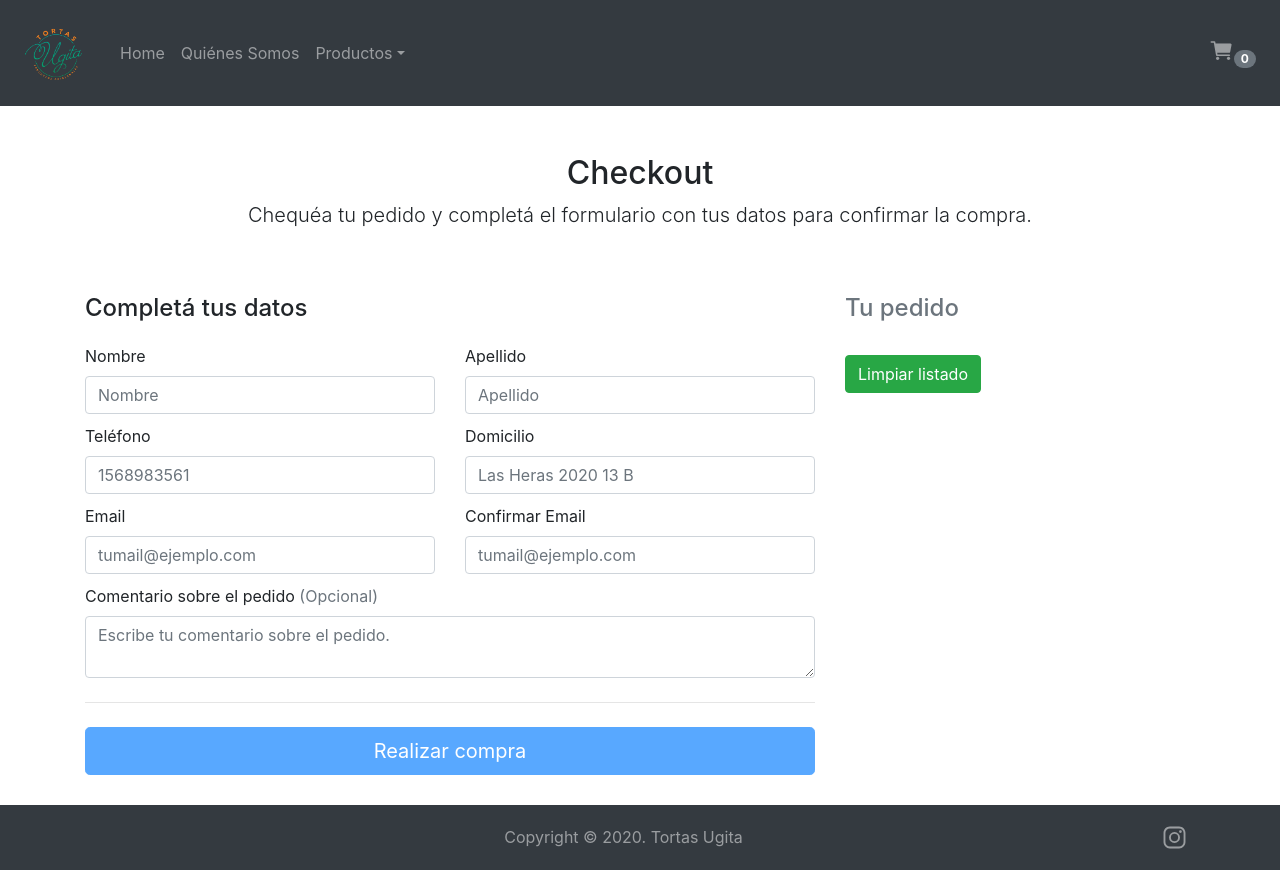
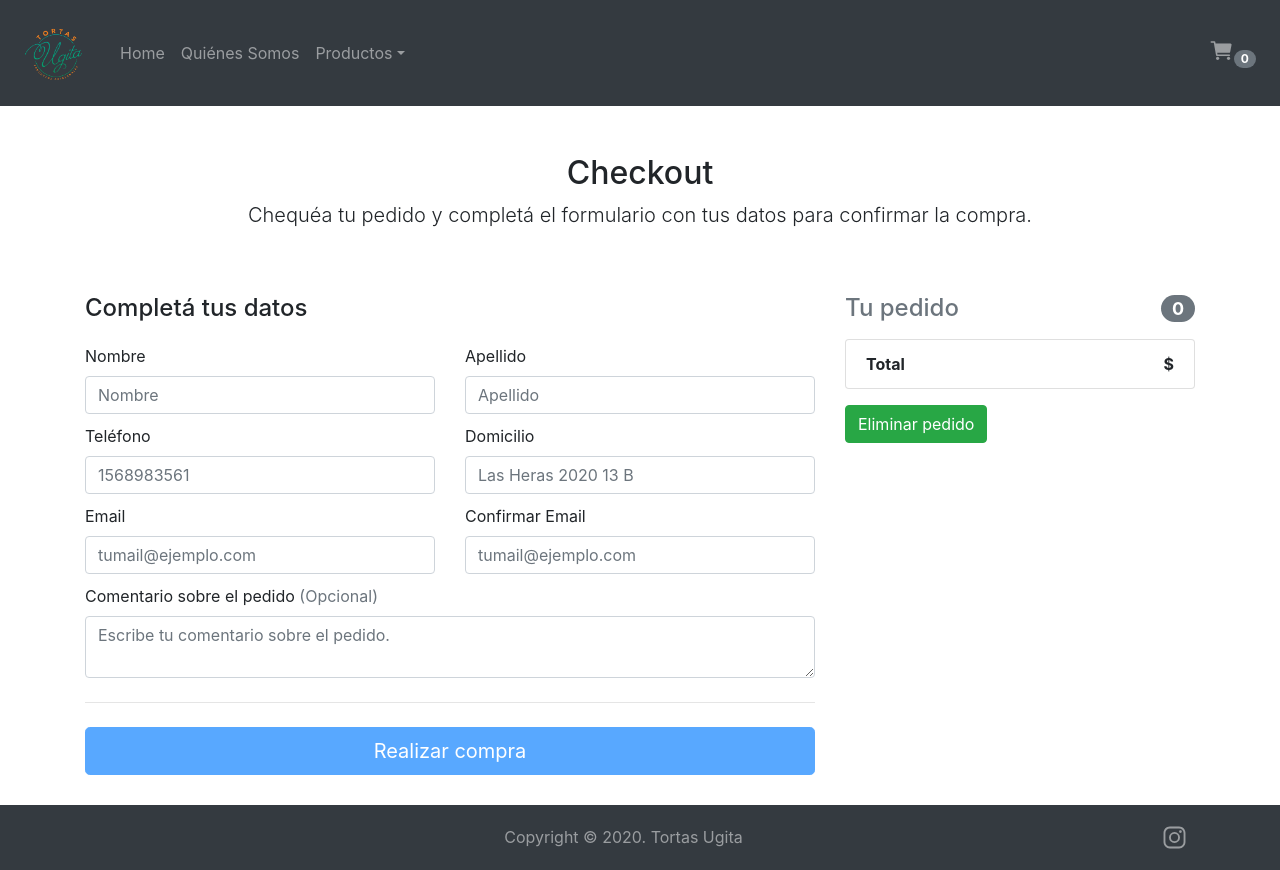
Before and after one commit to carloscrovara/ecommerce, a React (Create React App) app: page /cart in a window 1280 px wide. Built offline with nearby package versions, Linux system fonts and the light colour scheme.

Commit message:
Version 1.30 - Mejoras en el CounterCart con Context

```diff
--- a/src/components/CartBrief.js
+++ b/src/components/CartBrief.js
@@ -2,28 +2,31 @@ import React from 'react';
 import { useListContext } from '../context/CartContext';
 
 export default function CartBrief() {
-    const { list, cleanList } = useListContext();
+    const { list, cleanList, CounterCart } = useListContext();
 
     return (
         <>
             <div className="col-md-5 col-lg-4 order-md-last">
                 <h4 className="d-flex justify-content-between align-items-center mb-3">
                     <span className="text-muted">Tu pedido</span>
+                    <CounterCart />
                 </h4>
-
                 <ul className="list-group mb-3">
                     {list.map((i, idx) => (
-                    <li key={idx} className="list-group-item d-flex justify-content-between lh-sm">
-                        <div>
-                            <h6 id={i.id} className="my-0">{i.name}</h6>
-                    <small className="text-muted">Cantidad: {i.itemQuantity}</small>
-                        </div>
-                        <span className="text-muted">$ {i.price * i.itemQuantity}</span>
+                        <li key={i.id} className="list-group-item d-flex justify-content-between lh-sm">
+                            <div>
+                                <h6 className="my-0">{i.name}</h6>
+                                <small className="text-muted">Cantidad: {i.itemQuantity}</small>
+                            </div>
+                            <span className="text-muted">$ {i.price * i.itemQuantity}</span>
+                        </li>
+                    ))}
+                    <li className="list-group-item d-flex justify-content-between">
+                        <strong>Total</strong>
+                        <strong>$ </strong>
                     </li>
-                    ))}
                 </ul>
-                <button className="btn btn-success" onClick={cleanList}>Limpiar listado</button>
-
+                <button className="btn btn-success" style={{ marginBottom: '10px' }} onClick={cleanList}>Eliminar pedido</button>
             </div>
         </>
     )
--- a/src/components/CartIcon.js
+++ b/src/components/CartIcon.js
@@ -3,14 +3,15 @@ import { Link } from 'react-router-dom';
 import { useListContext } from '../context/CartContext';
 
 function CartIcon() {
-    const { quantity } = useListContext();
+    const { CounterCart } = useListContext();
+
     return (
         <>
             <ul className="navbar-nav mr-auto">
                 <li>
                     <Link className="nav-link" to={`/cart`}>
                         <ion-icon name="cart" style={{ fontSize: 25 }}></ion-icon>
-                        <span className="badge badge-secondary badge-pill">{quantity}</span>
+                        <CounterCart />
                     </Link>
                 </li>
             </ul>
--- a/src/components/ItemCount.js
+++ b/src/components/ItemCount.js
@@ -1,10 +1,8 @@
 import React from 'react';
 import { useListContext } from '../context/CartContext';
 
-function ItemCount({ onAdd}) {
-
+function ItemCount({ onAdd }) {
     const { sumar, restar, itemQuantity, onItemQuantityChange } = useListContext();
-
 
     return (
         <>
@@ -18,7 +16,7 @@ function ItemCount({ onAdd}) {
                     </div>
                     <hr />
                     <div className="section" style={{ paddingBottom: '20px', paddingTop: '20px' }}>
-                        <button className="btn btn-success" onClick={onAdd}>
+                        <button className="btn btn-success" onClick={onAdd} >
                             <ion-icon name="cart" style={{ marginRight: '20px' }} aria-hidden="true"></ion-icon>
                             Agregar al carrito {itemQuantity}
                         </button>
--- a/src/components/ItemDetailLayout.js
+++ b/src/components/ItemDetailLayout.js
@@ -3,9 +3,9 @@ import { Link } from 'react-router-dom';
 import ItemCount from './ItemCount';
 import { useListContext } from '../context/CartContext';
 
-
 export default function ItemDetailLayout ({ id, category, src, name, price, description, linkId }) {
     const { addItem, itemQuantity } = useListContext();
+
     return (
         <>
             <div className="container text-center" style={{ marginTop: '30px', marginBottom: '30px'}} key={id}>
@@ -27,7 +27,7 @@ export default function ItemDetailLayout ({ id, category, src, name, price, desc
                                 </dl>
                                 <hr />
                                 <ItemCount
-                                    onAdd={() => addItem({id: id, name: name, price: price, itemQuantity: itemQuantity })}
+                                    onAdd={() => addItem({ id: id, name: name, price: price, itemQuantity: itemQuantity })}
                                 />
                             </div>
                         </aside>
--- a/src/context/CartContext.js
+++ b/src/context/CartContext.js
@@ -5,7 +5,6 @@ export const CartContext = React.createContext([]);
 export const useListContext = () => useContext(CartContext);
 
 export function ListProvider({ value, initialValueItem, maxValueItem, minValueItem, children }) {
-
   const [list, setList] = useState(value || []);
   const [itemQuantity, setItemQuantity] = useState(initialValueItem);
 
@@ -32,13 +31,23 @@ export function ListProvider({ value, initialValueItem, maxValueItem, minValueIt
   function addItem(newItem) {
       const l = [...list, newItem];
       setList(l);
+      setItemQuantity(initialValueItem);
   };
 
   function cleanList() {
     setList([]);
   }
 
-  return <CartContext.Provider value={{ list, addItem, quantity: list.length, cleanList, sumar, restar, itemQuantity, onItemQuantityChange }}>
+  function CounterCart () {
+    const total = list.reduce(
+      (prevValue, currentValue) => prevValue + currentValue.itemQuantity,
+      0
+    );
+    return <span className="badge badge-secondary badge-pill"> {total} </span>;
+  };
+
+
+  return <CartContext.Provider value={{ list, addItem, cleanList, sumar, restar, itemQuantity, onItemQuantityChange, CounterCart }}>
     {children}
   </CartContext.Provider>
 }
```
